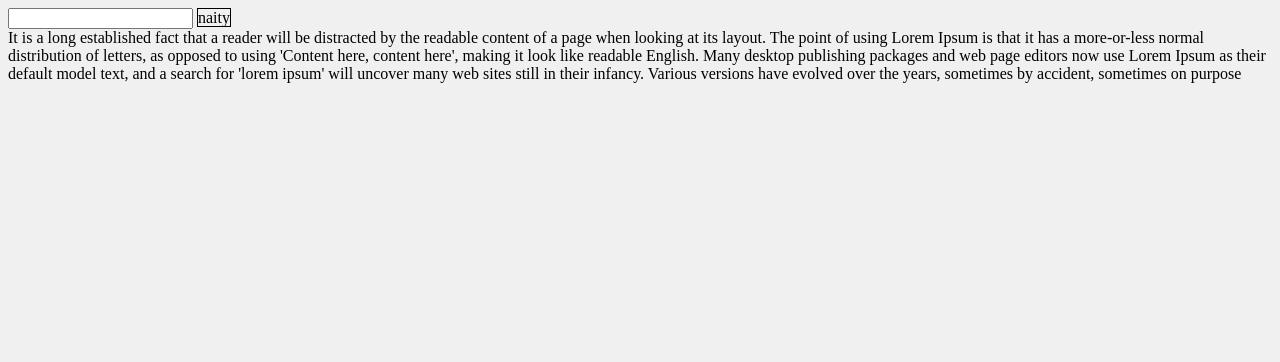
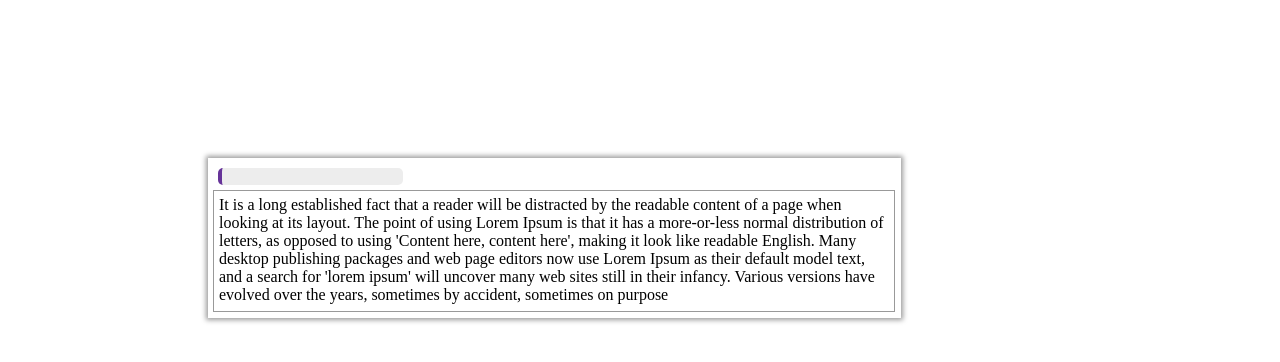
Before and after one commit to NktZhchnk/search-task, a website built with webpack: page public/index.html in a window 1280 px wide. Built offline with nearby package versions, Linux system fonts and the light colour scheme.

Commit message:
nedo UPDATE v0.000001

```diff
--- a/public/index.html
+++ b/public/index.html
@@ -5,22 +5,14 @@
     <link href="style.css" rel="stylesheet">
 </head>
 <body>
-<!-- <iframe width="100%" height="100%" src="https://www.youtube.com/embed/J2ZFNjPEDZo" title="YouTube video player"-->
-<!--        allow="accelerometer; autoplay; clipboard-write; encrypted-media; gyroscope; picture-in-picture"-->
-<!--        allowfullscreen></iframe>-->
-<!--<div class="div" id="div">-->
-<!--    <header class="header">Погода Запорожье</header>-->
-<!--    <div class="body">-->
-<!--        <ul class="ul">32</ul>-->
-<!--        <p class="nameCity"></p>-->
-<!--        <h2 class="temp"></h2>-->
-<!--    </div>-->
-<!--</div>-->
-<div>
-    <input class="input" />
-    <btn class="btn">naity</btn>
-</div>
-<div class="text">
+
+<div class="card">
+    <div class="headerCard">
+        <input class="input"/>
+        <div class="counterSearch">23</div>
+    </div>
+    <div class="text">
+    </div>
 </div>
 <script src="main.js"></script>
 </body>
--- a/public/style.css
+++ b/public/style.css
@@ -1,50 +1,40 @@
-.header {
-    padding: 4px;
-    color: white;
-    background: purple;
-    font-weight: 200;
+.card {
+    position: relative;
+    top: 150px;
+    left: 200px;
+    width: 683px;
+    height: 150px;
+    box-shadow: 0 0 5px 2px rgba(0, 0, 0, 0.4);
+    padding: 5px;
+
 }
 
-.div {
-    border: 2px solid mediumpurple;
-    width: 200px;
-    height: 300px;
-    position: fixed;
-    left: 50%;
-    top: 50%;
-    transform: translate(-50%, -50%);
-    box-shadow: 6px 5px 5px rgba(100, 100, 255, 0.3);
-    background: rgba(255, 255, 255, 0.2);
-    text-align: center;
-    display: flex;
-    flex-direction: column;
+.text {
+    width: 670px;
+    height: 110px;
+    border: 1px solid rgba(0, 0, 0, 0.4);
+    padding: 5px;
 }
 
-.nameCity {
-    color: purple;
-    font-weight: 100;
-    flex-shrink: 0;
-    margin: 0;
+.input {
+    border: none;
+    outline: none;
+    border-radius: 5px;
+    background-color: rgba(235, 235, 235, 0.9);
+    border-left: 4px solid rebeccapurple;
 }
 
-.body{
-    flex-grow: 1;
-    display: flex;
-    flex-direction: column;
-    justify-content: center;
+.span {
+    background-color: rgba(255, 33, 255, 0.3);
 }
 
-.temp {
-    color: purple;
+.counterSearch {
+    background-color: rgba(235, 235, 235, 0.9);
 }
 
-html {
-    background-color: rgb(240, 240, 240);
+.headerCard {
+    padding: 5px;
+    display: flex;
+    align-items: center;
+    justify-content: space-between;
 }
-
-.btn{
-    border: 1px solid #000000
-}
-.span{
-    background-color: rgba(255, 33, 255, 0.3) ;
-}
--- a/src/index.js
+++ b/src/index.js
@@ -1,69 +1,6 @@
-// const temp = document.querySelector('.temp')
-// const ul = document.querySelector('.ul')
-// const div = document.getElementById('div')
-//
-// import './weatherData'
-// // const tempRounding = (data)=>{
-// //     let tempFloor = temp.textContent = data.main.temp;
-// //     Math.round(tempFloor)
-//
-// const getWeather = () => {
-//     return fetch('https://api.openweathermap.org/data/2.5/onecall?lat=47.49&lon=35.11&units=metric&exclude=minutely&appid=055482ee48aad4c8958c811cd83af106')
-//         //https://api.openweathermap.org/data/2.5/weather?id=687676&units=metric&appid=055482ee48aad4c8958c811cd83af106
-//         .then(function (resp) {
-//             return resp.json()
-//         })
-//         .catch(function () {
-//             console.log('FUCK ERROR')
-//         })
-//
-// };
-//
-// const proceedWeather = async () => {
-//     const data = await getWeather()
-//     let tempFloor = data.daily[0].temp.day; // 1.345
-//     let tempRounding = Math.round(tempFloor); // 1
-//     let dayUp = data.daily.flat()  // {} - 8 {} {} {} {}\
-//     let mas = [];
-//     const dayTemp = () => {
-//         for (let day of dayUp) {
-//            day = day.temp.day
-//             mas.push(day)
-//             console.log(mas)
-//         }
-//     }
-// dayTemp()
-//     const createCard = (card) => {
-//         const cardElement = document.createElement('div');
-//         cardElement.className = 'card';
-//         cardElement.innerHTML = `
-//     <div>hello</div>`
-//         return cardElement;
-//     }
-//
-//
-//     mas.forEach((card) => {
-//         const cardElem = createCard(card)
-//         div.appendChild(cardElem)
-//         console.log(card)
-//     })
-//
-//    // console.log(dayUp)
-//     //console.log(day.temp.day)
-//     // console.log(dayUp);
-//     // console.log(data);
-//
-//     // document.querySelector('.nameCity').textContent = data.name;
-//     // temp.textContent = tempRounding + '°';
-// }
-//
-// proceedWeather()
-//
 const input = document.querySelector('.input')
-const btn = document.querySelector('.btn')
 const textField = document.querySelector('.text')
-let searchText = '';
-
+const counterSearch = document.querySelector('.counterSearch')
 textField.innerHTML = `
 It is a long established fact that a reader will be distracted by the readable content of a page when looking at its layout.
 The point of using Lorem Ipsum is that it has a more-or-less normal distribution of letters,
@@ -72,8 +9,7 @@ Many desktop publishing packages and web page editors now use Lorem Ipsum as the
 and a search for 'lorem ipsum' will uncover many web sites still in their infancy.
 Various versions have evolved over the years, sometimes by accident, sometimes on purpose
   `
-
-let text2 = textField.innerText;
+counterSearch.innerHTML = ''
 const searchTextFull = (text, search) => {
     let mas = [];
     let lastPosition = 0;
@@ -83,8 +19,11 @@ const searchTextFull = (text, search) => {
         lastPosition = textPosition + search.length
         mas.push(textPosition)
     }
+    counterSearch.innerHTML = mas.length
     return mas;
 };
+
+
 
 input.addEventListener('input', () => {
     const searchText = input.value
```
Also changed, not shown: public/main.js (+1 -1 lines).
